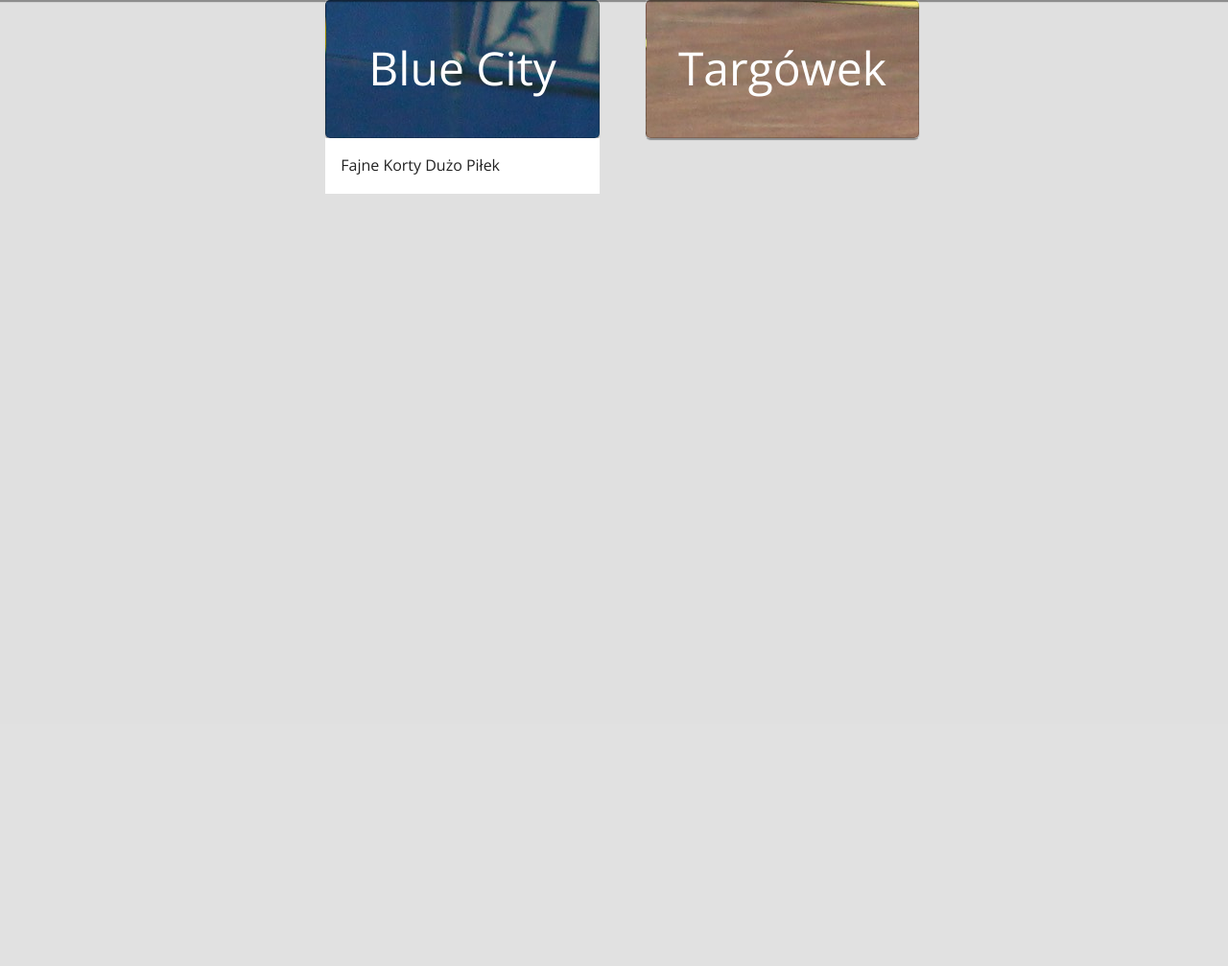
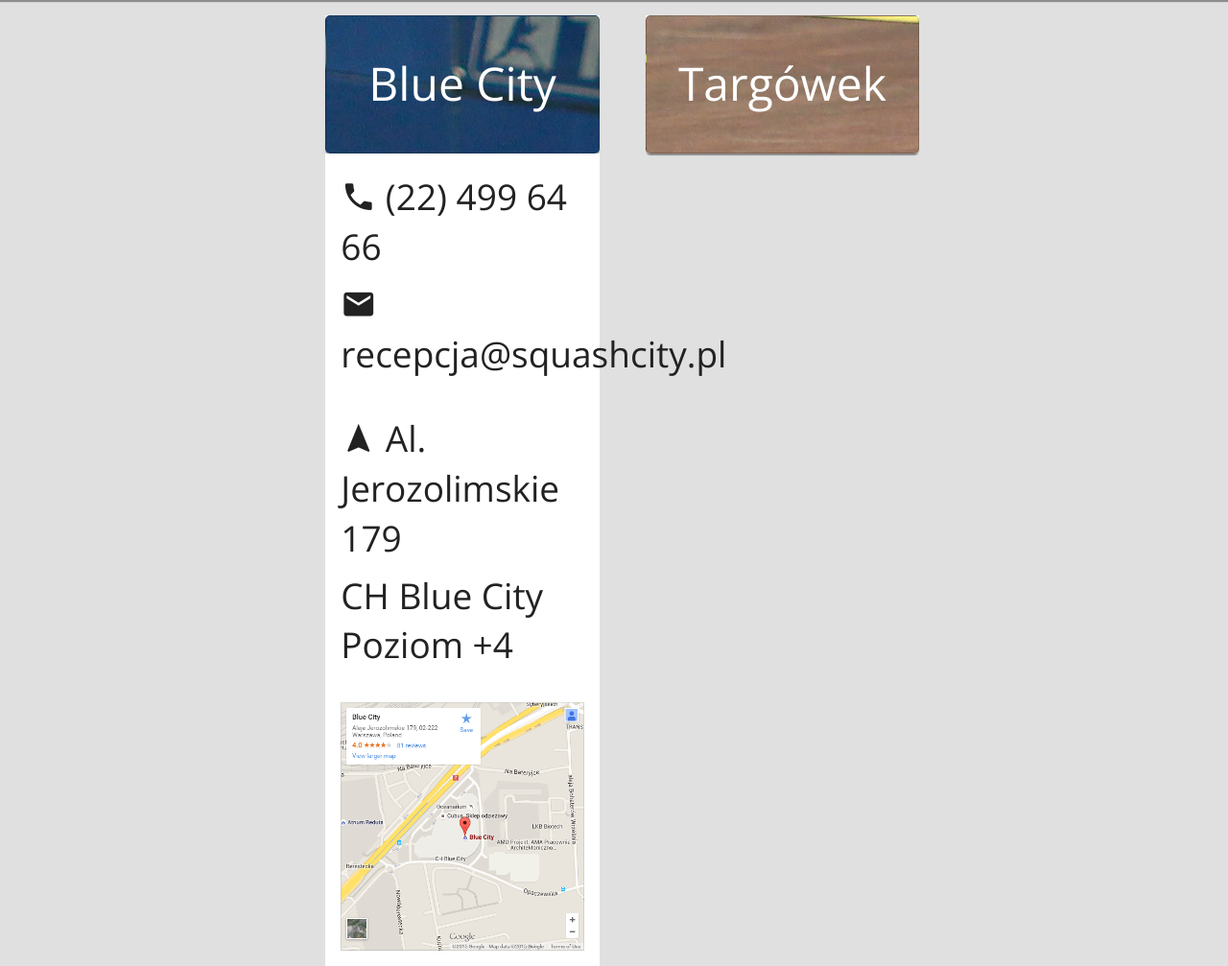
Before and after one commit to januryga/squash-city, a PHP site: page /kontakt.html in a window 1280 px wide, after a click on "Blue City". Shown: the part 45-1052 px from the top of the page at 96% size. Before the commit the page ends 247 px from the top, so only its background shows below. Run offline with PHP 8.4, Linux system fonts and the light colour scheme.

Commit message:
Added content to the kontakt section

```diff
--- a/kontakt.html
+++ b/kontakt.html
@@ -11,7 +11,7 @@
 	<!-- Material Design Icons -->
 	<link href="css/materialdesignicons.min.css" media="all" rel="stylesheet" type="text/css" />
 
-<!--	<script src="js/vendor/modernizr.js"></script>-->
+<script src="js/vendor/modernizr.js"></script>
 
 </head>
 <body>
@@ -61,7 +61,12 @@
 						<!-- End Location Card -->
 					</a>
 					<div id="blue-city-info" class="content">
-						Fajne Korty Dużo Piłek
+
+						<h2><i class="mdi mdi-phone"></i> (22) 499 64 66</h2>
+						<h2><i class="mdi mdi-email"></i> recepcja@squashcity.pl</h2><br>
+						<h2><i class="mdi mdi-navigation"></i> Al. Jerozolimskie 179</h2>
+						<h2>CH Blue City Poziom&nbsp;+4</h2><br>
+						<img src="img/map.png">
 					</div>
 				</li>
 			</ul>
--- a/scss/app.scss
+++ b/scss/app.scss
@@ -135,6 +135,7 @@ logo {
 
 .location-accordion-navigation{
 	@include accordion-navigation( $bg: white, $hover-bg: white, $active-bg: white, $padding: 0rem, $active_class: 'active',  $font-color: $accordion-navigation-font-color, $font-size: $accordion-navigation-font-size, $font-family: $accordion-navigation-font-family, $active-font: $accordion-navigation-active-font-color );
+	margin: 1rem 0;
 	.content {
 		@include accordion-content($bg: white, $padding: 1rem, $active_class: 'active');
 	}
```
Also changed, not shown: scss/app.css, 1 other file.
